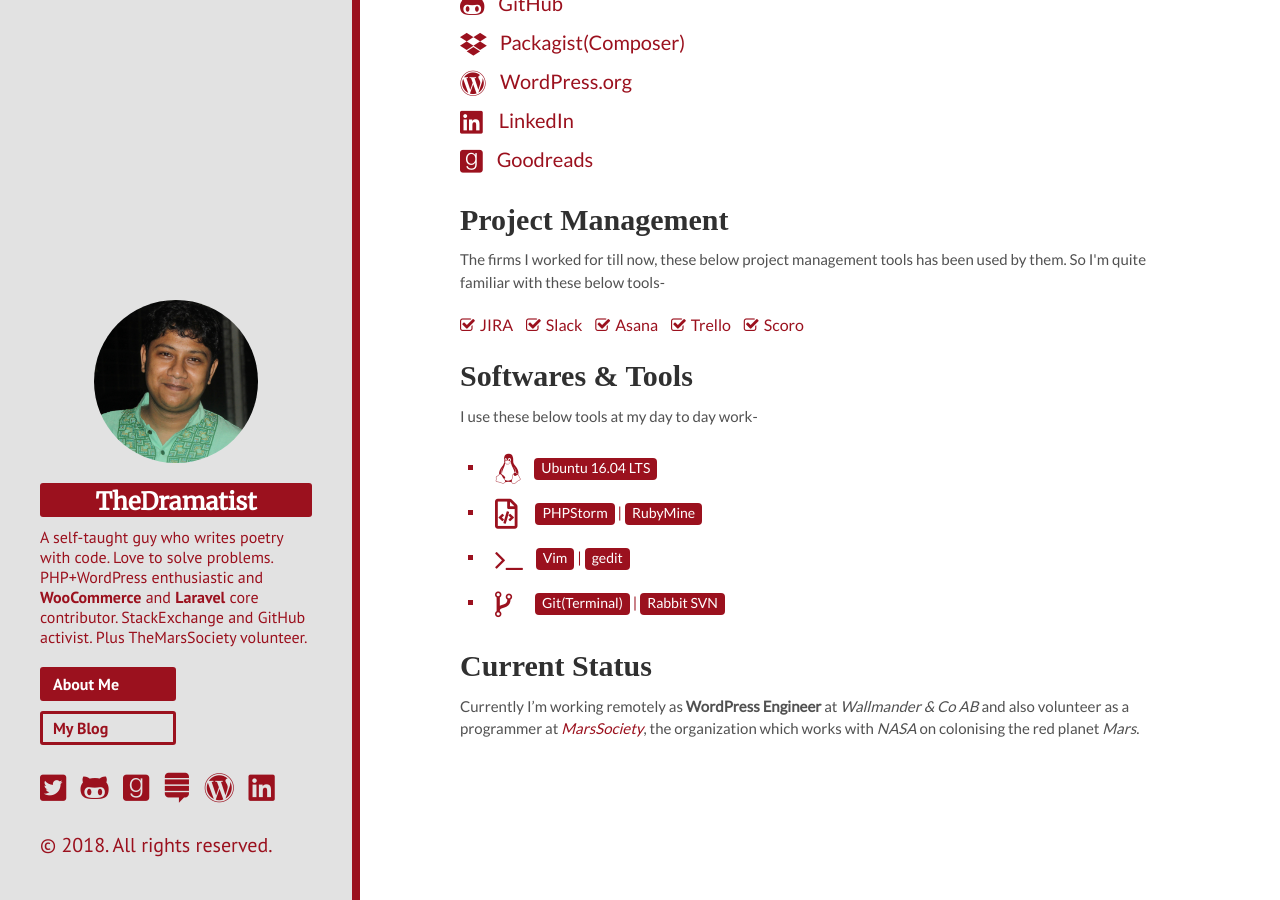
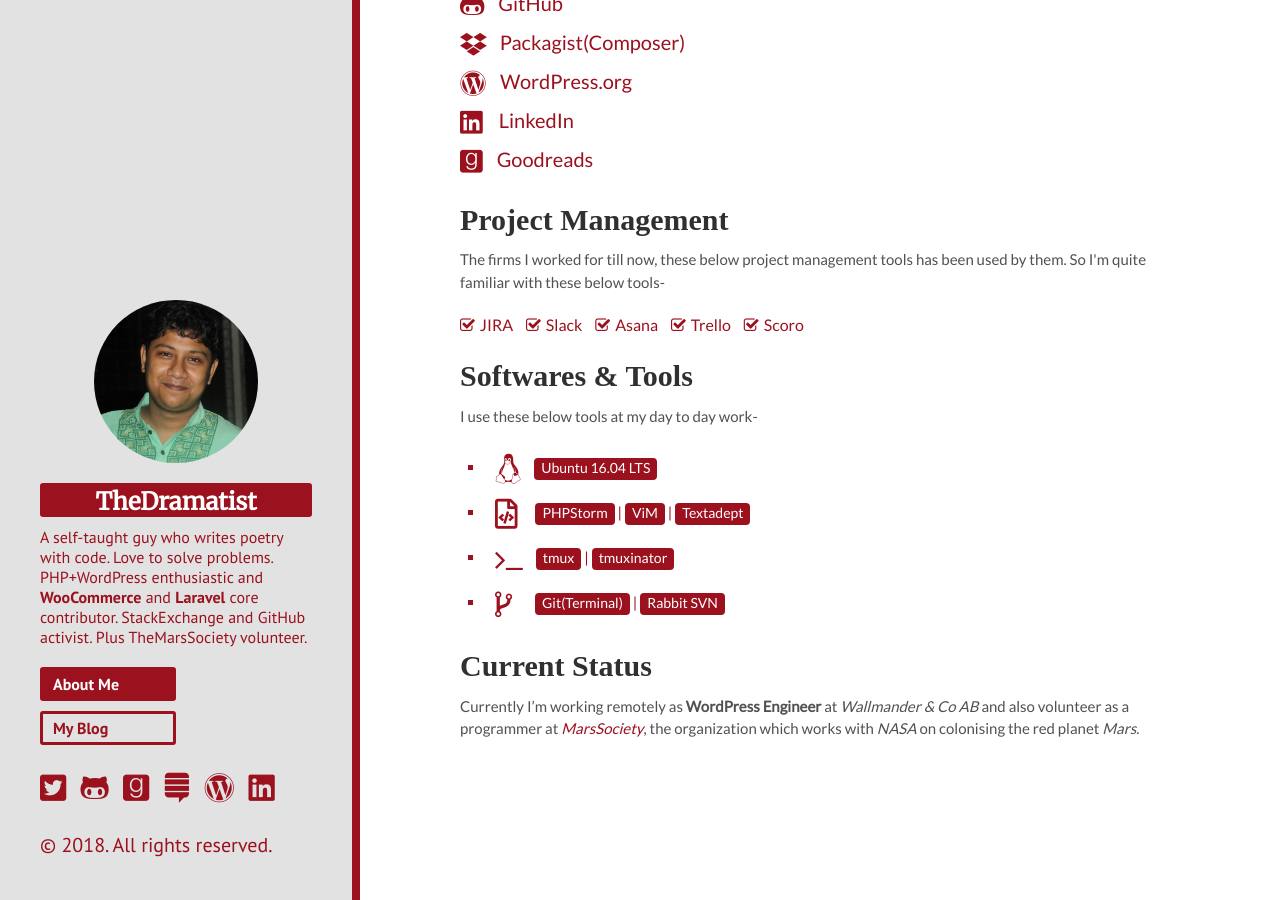
Before and after one commit to khanrn/codemascot.github.io, a Jekyll site: the page built from index.html, in a window 1280 px wide and 900 px high, scrolled down 641 px. Built offline with Jekyll 4.4.1, drawn with Linux system fonts in a browser that asks for light colours; nearby versions of some CDN libraries; some web fonts are replaced; Markdown is read by kramdown in place of the engine named in the settings.

Commit message:
Tools Changed

```diff
--- a/index.html
+++ b/index.html
@@ -51,10 +51,10 @@
 			<span>Ubuntu 16.04 LTS</span>
 		</li>
 		<li class="ide">
-			<span>PHPStorm</span> | <span>RubyMine</span>
+			<span>PHPStorm</span> | <span>ViM</span> | <span>Textadept</span>
 		</li>
 		<li class="editor">
-			<span>Vim</span> | <span>gedit</span>
+			<span>tmux</span> | <span>tmuxinator</span>
 		</li>
 		<li class="vcs">
 			<span>Git(Terminal)</span> | <span>Rabbit SVN</span>
```
